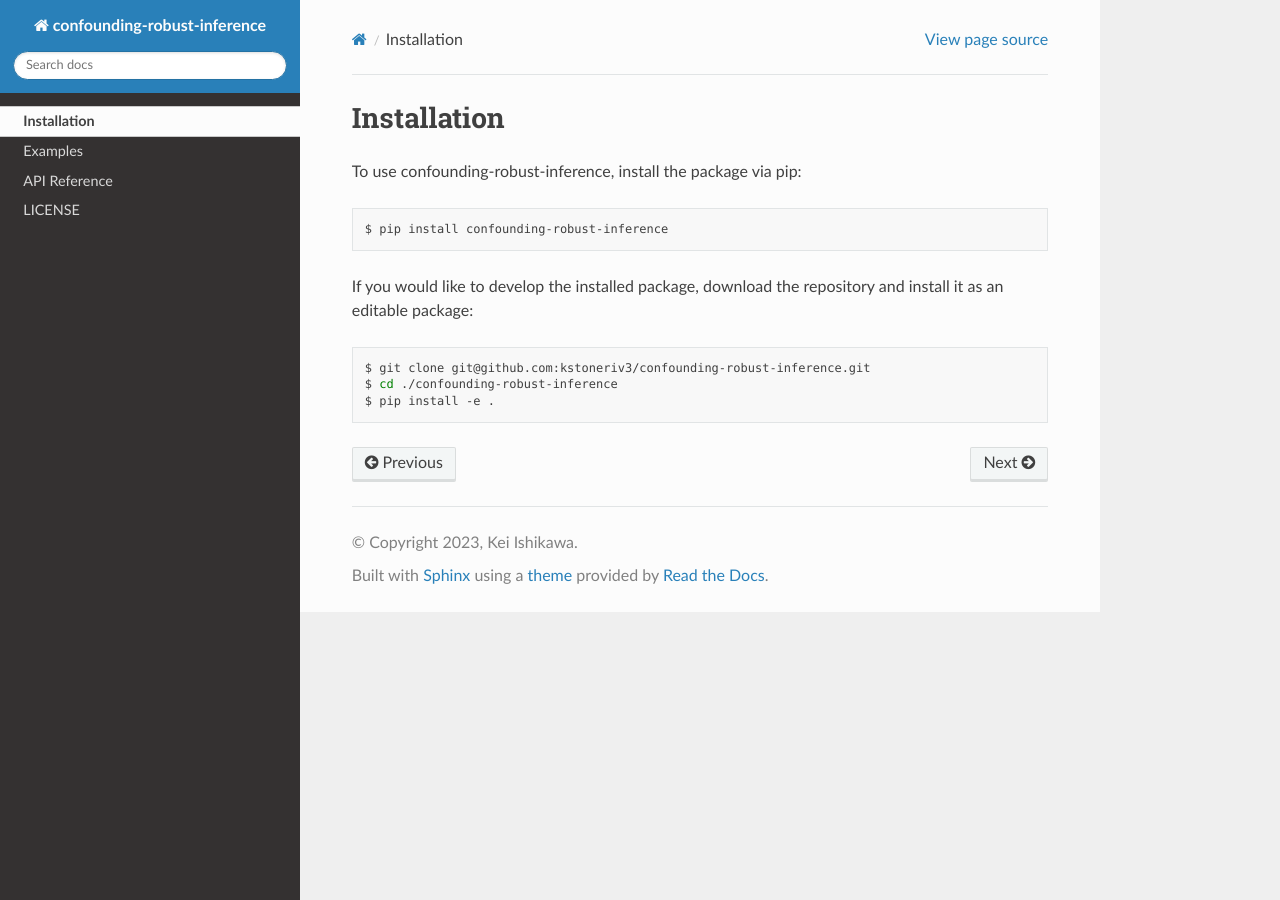
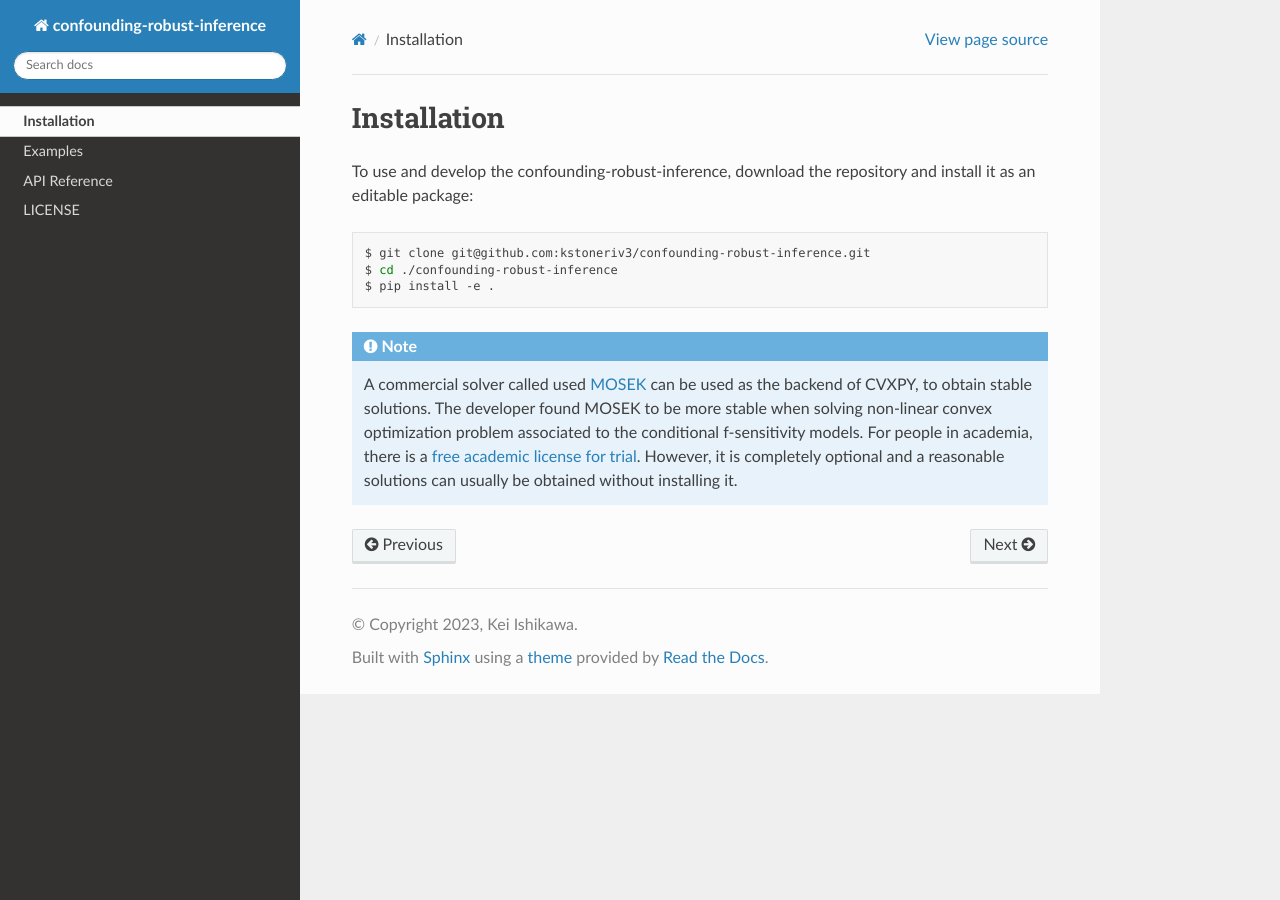
Before and after one commit to kstoneriv3/confounding-robust-inference, a Sphinx documentation site: the page built from docs/source/installation.rst, in a window 1280 px wide. Built offline with Sphinx 7.4.7 and the Read the Docs theme 2.0.0, drawn with Linux system fonts in a browser that asks for light colours; pages that are not in the unit, such as notebooks, are missing from menus.

Commit message:
update install instructions

```diff
--- a/docs/source/installation.rst
+++ b/docs/source/installation.rst
@@ -1,16 +1,16 @@
 Installation
 ============
 
-To use confounding-robust-inference, install the package via pip:
-
-.. code-block:: bash
-
-    $ pip install confounding-robust-inference
-
-If you would like to develop the installed package, download the repository and install it as an editable package:
+To use and develop the confounding-robust-inference, download the repository and install it as an editable package:
 
 .. code-block:: bash
 
     $ git clone git@github.com:kstoneriv3/confounding-robust-inference.git
     $ cd ./confounding-robust-inference
     $ pip install -e .
+
+.. note::
+   A commercial solver called used `MOSEK <https://www.mosek.com/downloads/>`_ can be used as the backend of CVXPY, to obtain stable solutions.
+   The developer found MOSEK to be more stable when solving non-linear convex optimization problem associated to the conditional f-sensitivity models.
+   For people in academia, there is a `free academic license for trial <https://www.mosek.com/products/academic-licenses/>`_.
+   However, it is completely optional and a reasonable solutions can usually be obtained without installing it.
```
